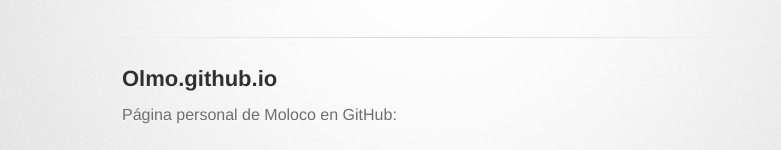
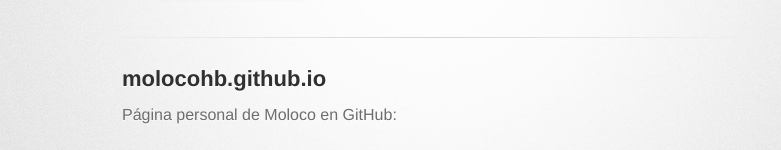
Before and after one commit to molocohb/molocohb.github.io, a plain HTML site: page index.html in a window 1280 px wide. Shown: the part 178-328 px from the top of the page, without its empty margins (208-989 px from the left). Drawn offline with Linux system fonts and the light colour scheme; a web font is replaced by a local one.

Commit message:
4ª prueba

```diff
--- a/index.html
+++ b/index.html
@@ -30,7 +30,7 @@
 
         <section id="main_content">
           <h2>
-<a name="olmogithubio" class="anchor" href="#olmogithubio"><span class="octicon octicon-link"></span></a>Olmo.github.io</h2>
+<a name="molocohbgithubio" class="anchor" href="#molocohbgithubio"><span class="octicon octicon-link"></span></a>molocohb.github.io</h2>
 
 <p>Página personal de Moloco en GitHub:</p>
 
```
